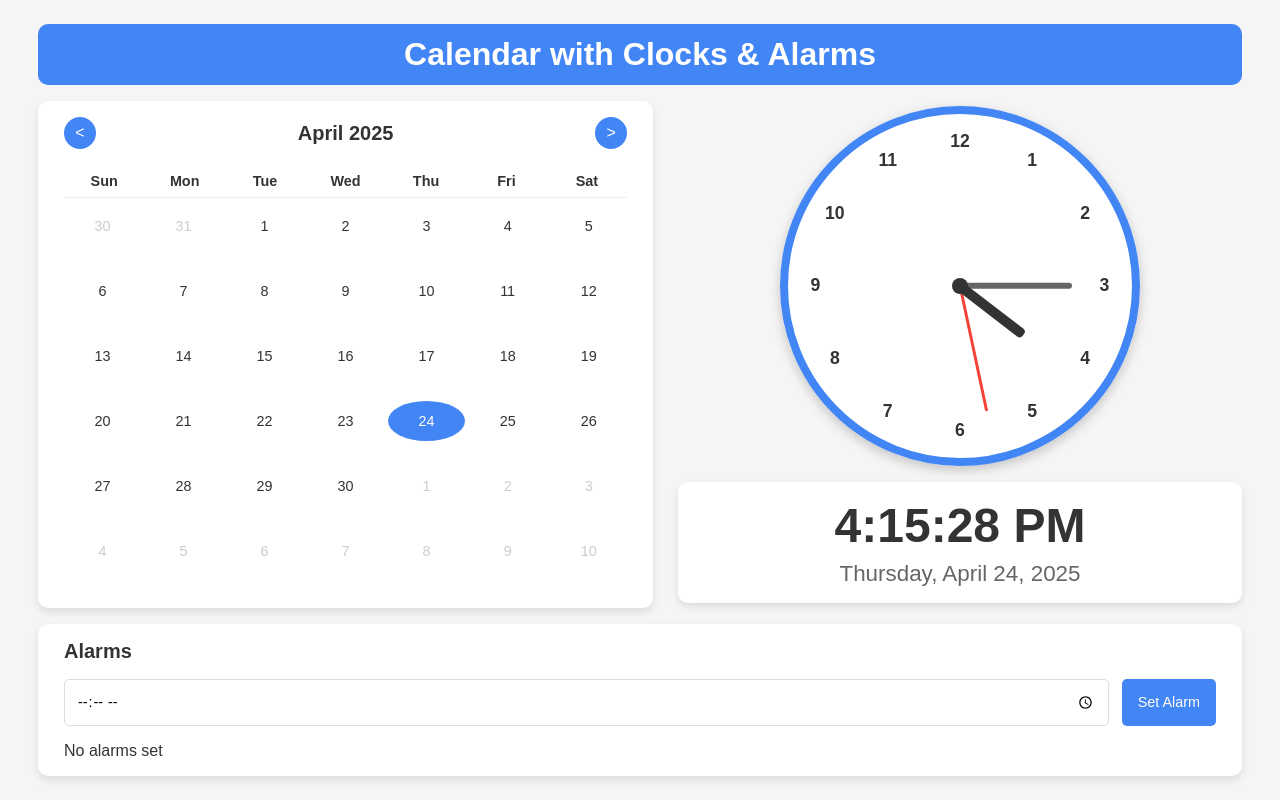
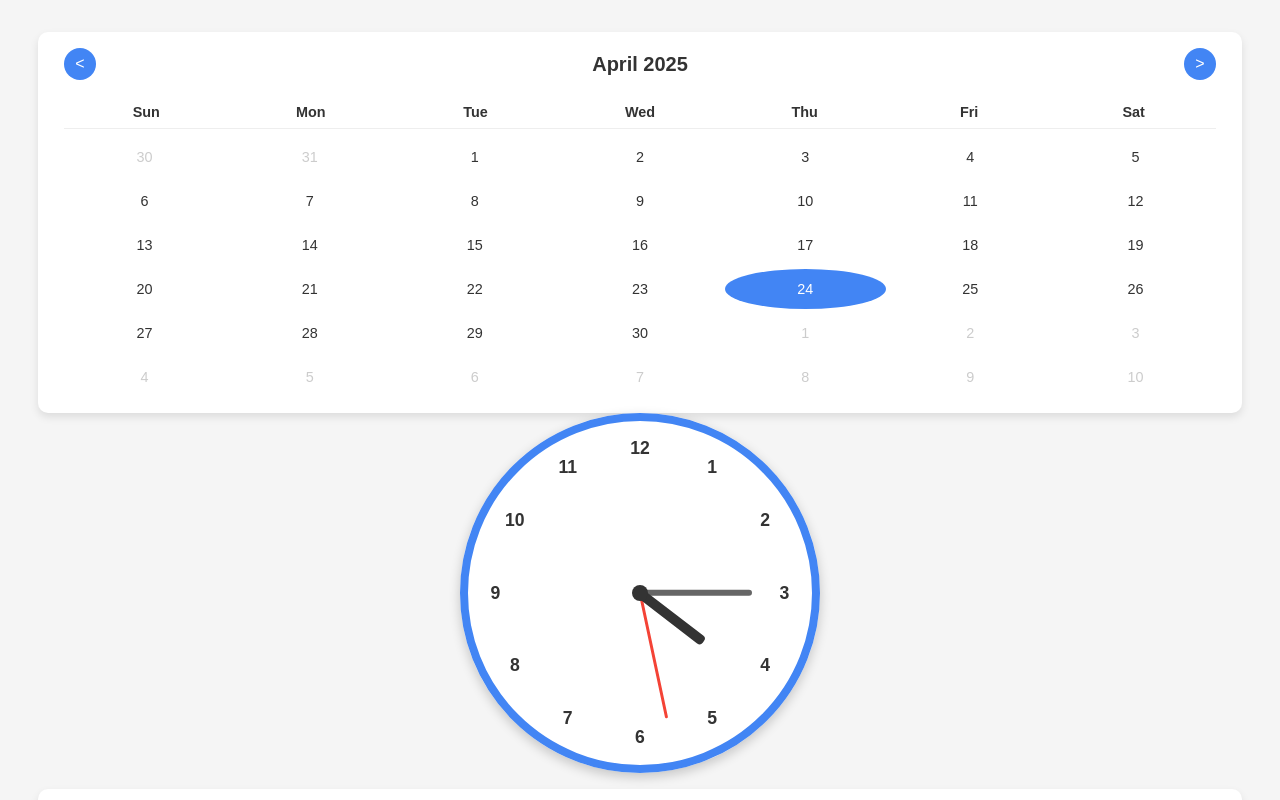
Before and after one commit to websimapi/websim-calendar-with-clocks-alarms, a plain HTML site: page index.html in a window 1280 px wide. Shown: the top 800 px of the page. Drawn offline with Linux system fonts and the light colour scheme.

Commit message:
v4: Remove the header Calendar with Clocks and Alarms

```diff
--- a/index.html
+++ b/index.html
@@ -8,10 +8,6 @@
 </head>
 <body>
     <div class="container">
-        <header>
-            <h1>Calendar with Clocks & Alarms</h1>
-        </header>
-
         <div class="main-content">
             <div class="calendar-container">
                 <div class="calendar-header">
--- a/styles.css
+++ b/styles.css
@@ -16,29 +16,9 @@ body {
     width: 100%;
     height: 100vh;
     margin: 0;
-    padding: 2vh 2vw;
+    padding: 3vh 2vw;
     display: flex;
     flex-direction: column;
-}
-
-header {
-    text-align: center;
-    margin-bottom: 2vh;
-    padding: 1.5vh;
-    background-color: #4285f4;
-    color: white;
-    border-radius: 10px;
-}
-
-header h1 {
-    font-size: 3.5vh;
-}
-
-.main-content {
-    display: flex;
-    flex: 1;
-    gap: 2vw;
-    margin-bottom: 2vh;
 }
 
 /* Calendar Styles */
@@ -299,11 +279,7 @@ header h1 {
 /* TV Screen Media Query */
 @media (min-width: 1200px) {
     .container {
-        padding: 3vh 3vw;
-    }
-
-    header h1 {
-        font-size: 4vh;
+        padding: 4vh 3vw;
     }
 
     .analog-clock {
@@ -331,3 +307,11 @@ header h1 {
         height: 30vh;
     }
 }
+
+header {
+
+}
+
+header h1 {
+
+}
```
